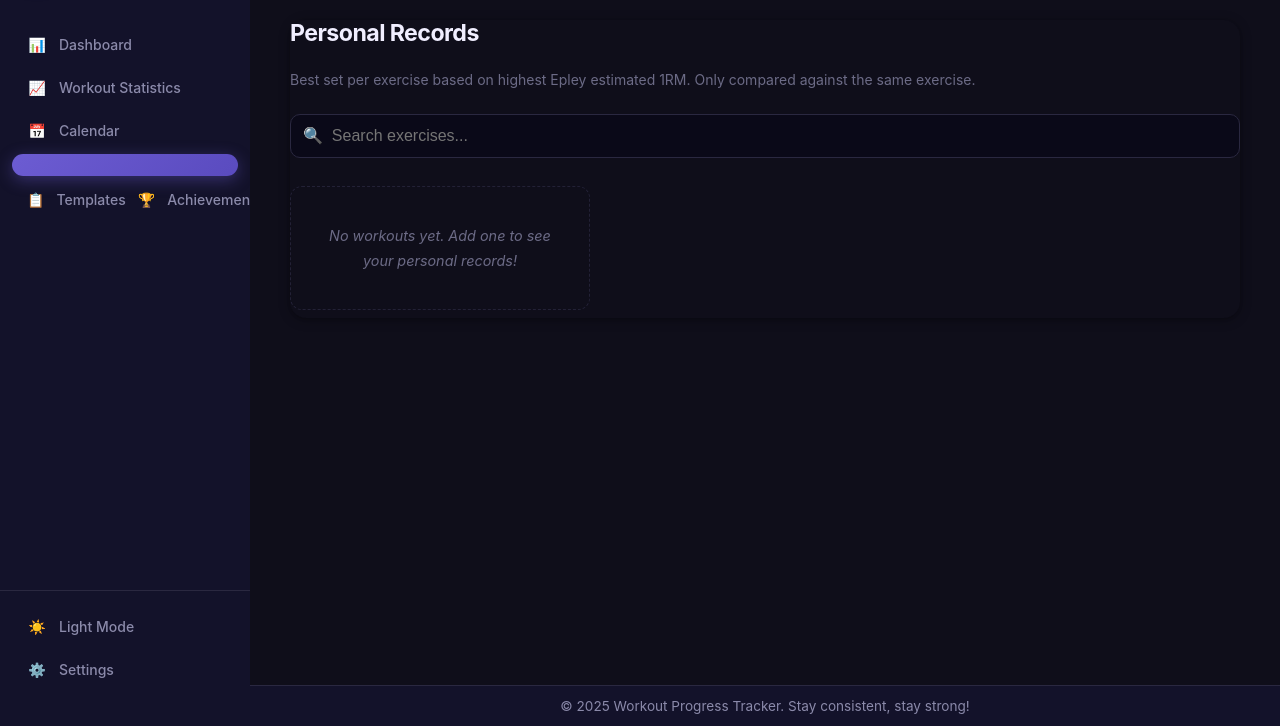
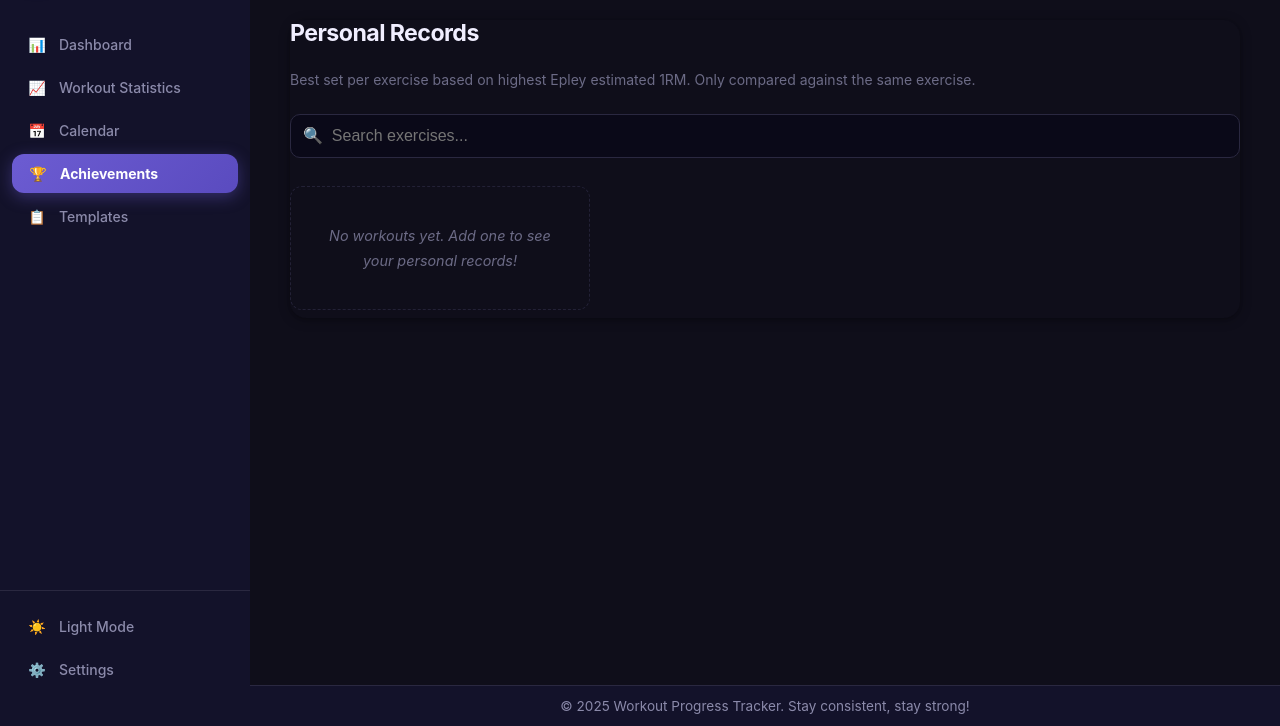
Before and after one commit to jordanhurd11/workout-tracker, a plain HTML site: page achievements.html in a window 1280 px wide. Shown: the part 74-800 px from the top of the page. Drawn offline with Linux system fonts and the light colour scheme.

Commit message:
Fix sidebar corruption: restore Achievements and Templates as separate items
sed mangled the HTML, merging Achievements and Templates into one broken
list item. Each is now its own properly closed <li> on all 4 pages.

Co-Authored-By: Claude Sonnet 4.6 <noreply@anthropic.com>

```diff
--- a/achievements.html
+++ b/achievements.html
@@ -25,10 +25,10 @@
                     <span class="sidebar-icon">📅</span><span>Calendar</span>
                 </li>
                 <li class="sidebar-menu-item active" onclick="location.href='achievements.html'">
+                    <span class="sidebar-icon">🏆</span><span>Achievements</span>
                 </li>
                 <li class="sidebar-menu-item" onclick="location.href='templates.html'">
-                    <span class="sidebar-icon">📋</span><span>Templates</span
-                    <span class="sidebar-icon">🏆</span><span>Achievements</span>
+                    <span class="sidebar-icon">📋</span><span>Templates</span>
                 </li>
             </ul>
             <div class="sidebar-bottom">
```
Also changed, not shown: calendar.html (+2 -2 lines), index.html (+2 -2 lines), statistics.html (+2 -2 lines).
